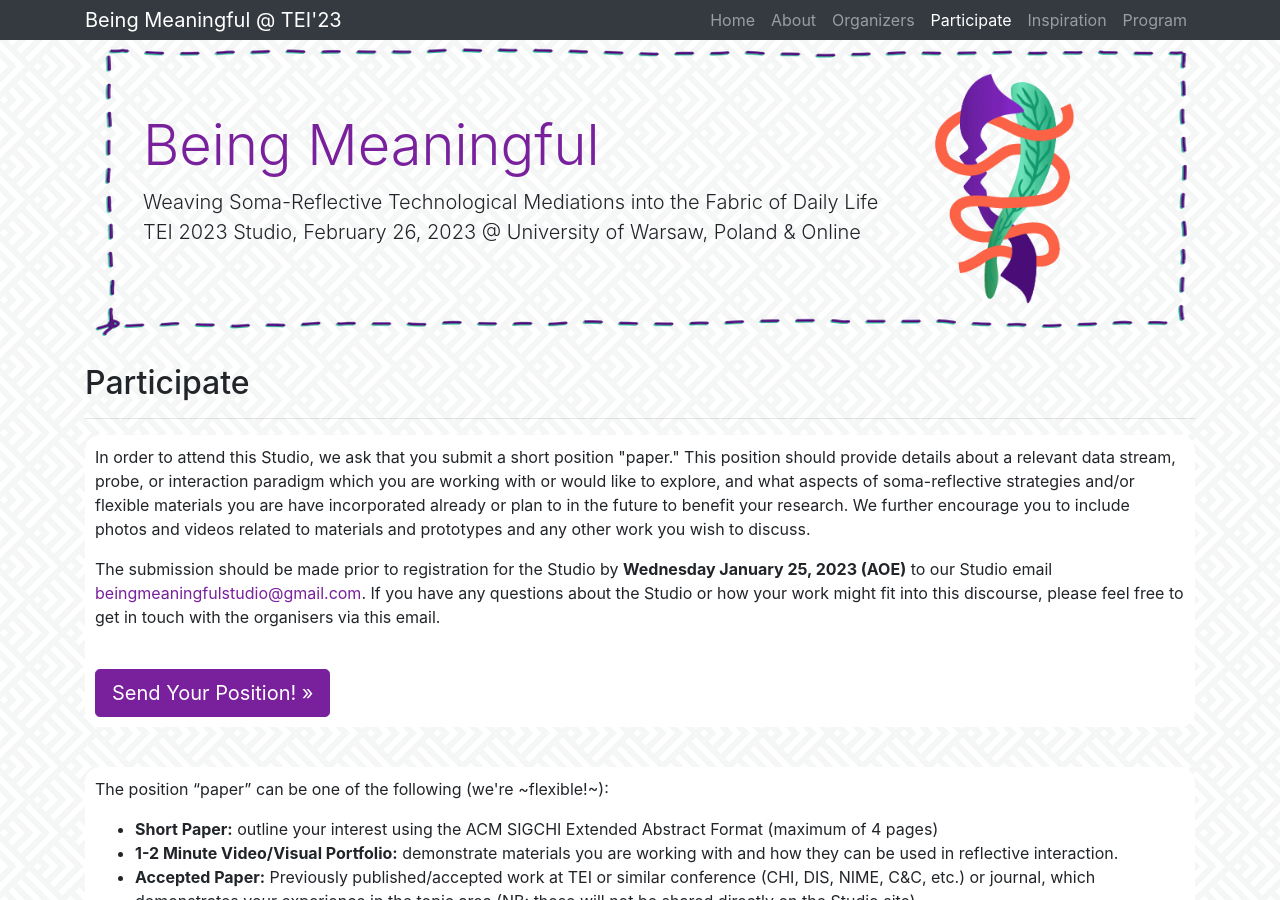
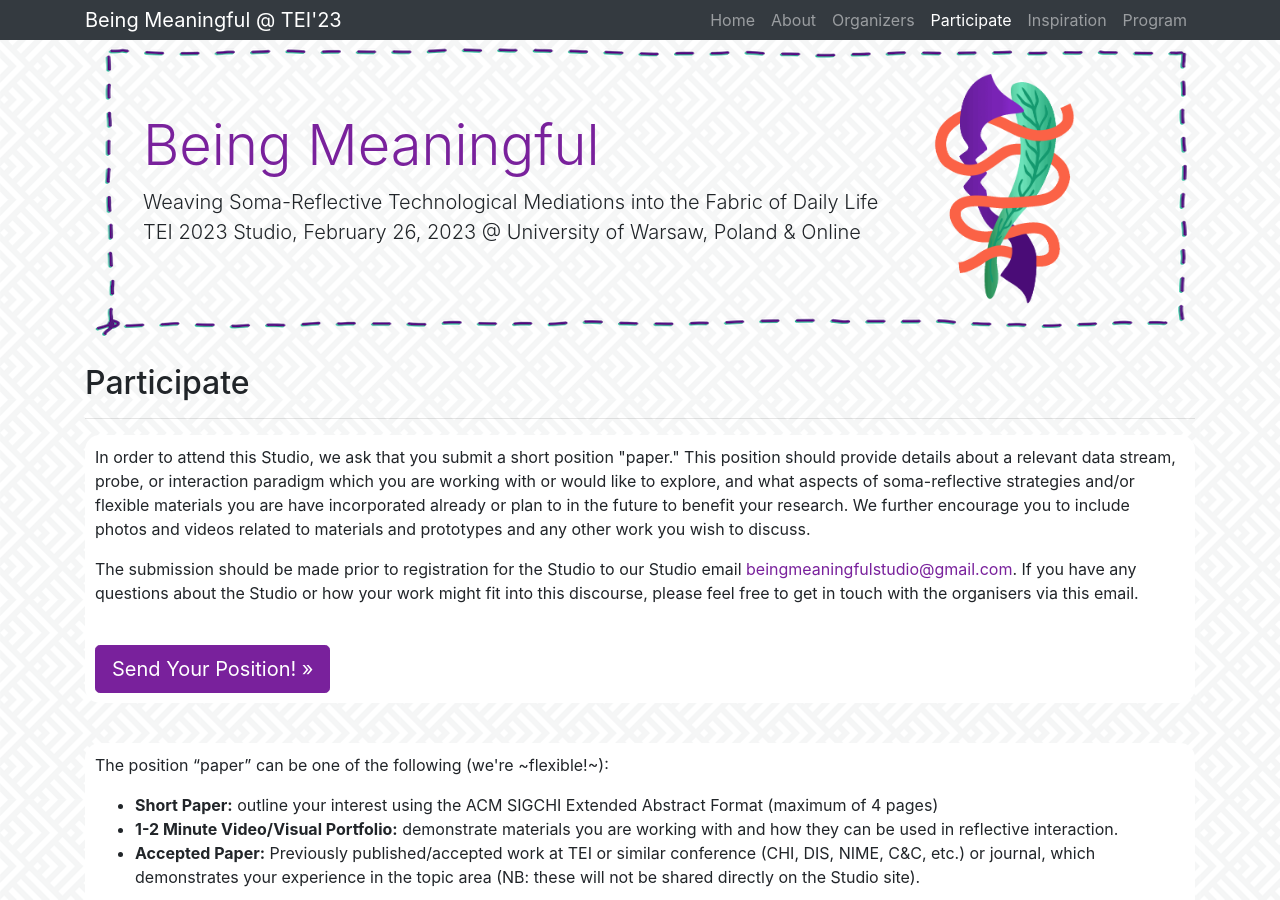
Before and after one commit to MeaningfulDesign/meaningfuldesign.github.io, a Jekyll site: the page built from _pages/participate.md, in a window 1280 px wide and 900 px high. Built offline with Jekyll 4.4.1, drawn with Linux system fonts in a browser that asks for light colours; our own code applies the rules of GitHub Pages for plain Markdown files.

Commit message:
update info

```diff
--- a/_pages/participate.md
+++ b/_pages/participate.md
@@ -8,7 +8,7 @@ permalink: /participate/
 <div style="border-radius:15px;-webkit-border-radius:15px;-moz-border-radius:15px;width:100%;float:center;background-color:white;margin-left:0;padding:10px;text-align:left;">
 <p>In order to attend this Studio, we ask that you submit a short position "paper." This position should provide details about a relevant data stream, probe, or interaction paradigm which you are working with or would like to explore, and what aspects of soma-reflective strategies and/or flexible materials you are have incorporated already or plan to in the future to benefit your research. We further encourage you to include photos and videos related to materials and prototypes and any other work you wish to discuss.</p>
 
-<p>The submission should be made prior to registration for the Studio by <strong>Wednesday January 25, 2023 (AOE)</strong> to our Studio email <a href="mailto:beingmeaningfulstudio@gmail.com" target="_blank">beingmeaningfulstudio@gmail.com</a>. If you have any questions about the Studio or how your work might fit into this discourse, please feel free to get in touch with the organisers via this email.</p>
+<p>The submission should be made prior to registration for the Studio to our Studio email <a href="mailto:beingmeaningfulstudio@gmail.com" target="_blank">beingmeaningfulstudio@gmail.com</a>. If you have any questions about the Studio or how your work might fit into this discourse, please feel free to get in touch with the organisers via this email.</p>
 
 <br />
 <a class="btn btn-primary btn-lg" href="mailto:beingmeaningfulstudio@gmail.com" target = "blank">Send Your Position! &raquo;</a>
--- a/index.html
+++ b/index.html
@@ -8,7 +8,7 @@ layout: default
     <hr />
     <div style="border-radius:15px;-webkit-border-radius:15px;-moz-border-radius:15px;width:100%;float:center;background-color:white;margin-left:0;padding:10px;text-align:left;">
    <p>Welcome to the <strong>Being Meaningful</strong> site! This site includes all of the information on our TEI &#39;23 Studio, including information about the one-day studio program, the organizers, our inspiration, and how to get involved this year at the TEI conference and beyond.</p>
-<p>Our Call for Participants is now live! Please send in your position &quot;paper&quot; to us via email by <strong>Wednesday January 25, 2023 (AOE) </strong> if you would like to participate in the Studio!</p>
+<p><strong>Our Call for Participants is now live!</strong> Please send in your position &quot;paper&quot; to us via email if you would like to participate in the Studio!</p>
     <a class="btn btn-primary btn-lg" href="/participate/">Call for Participants &raquo;</a>
         <br />
         <br />
```
